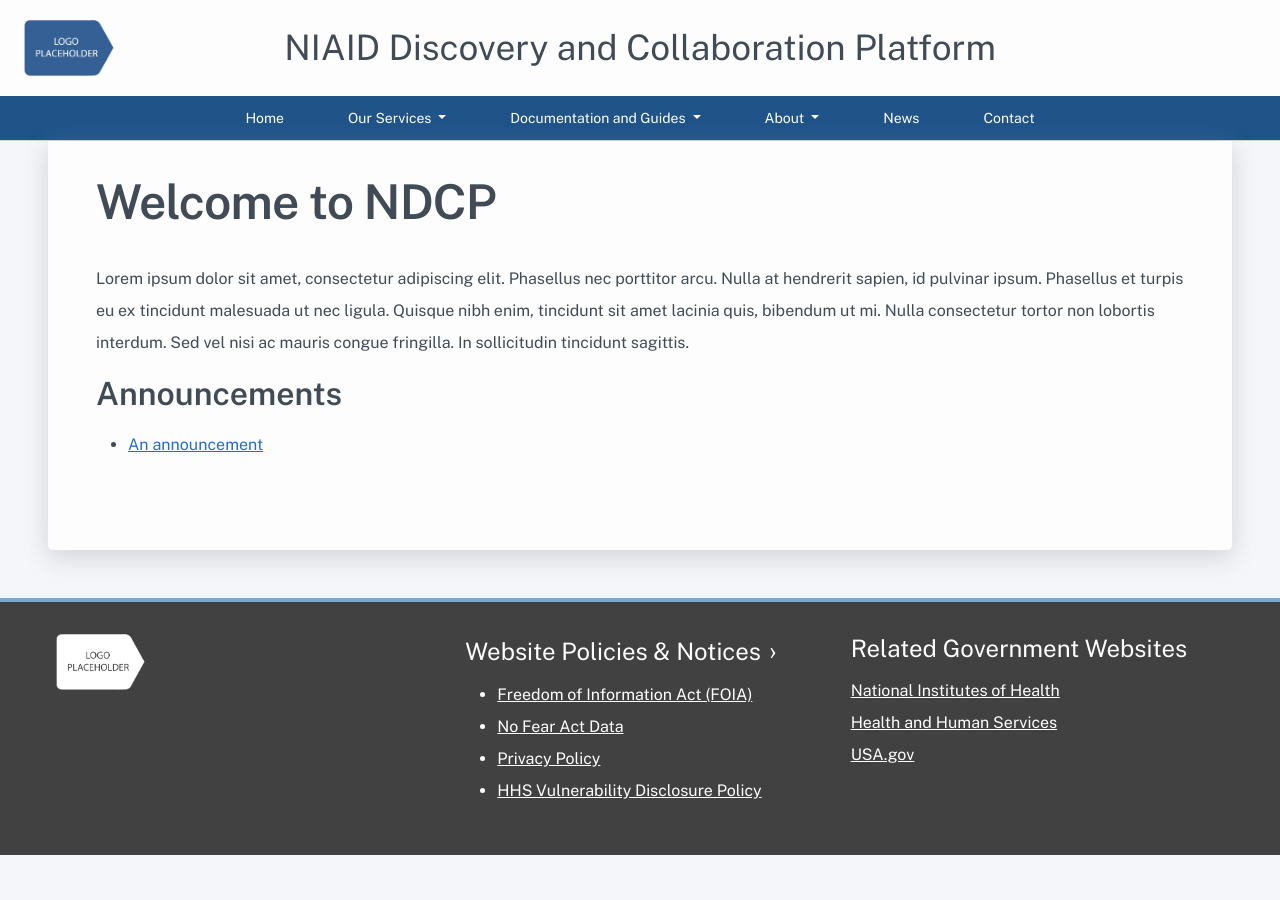
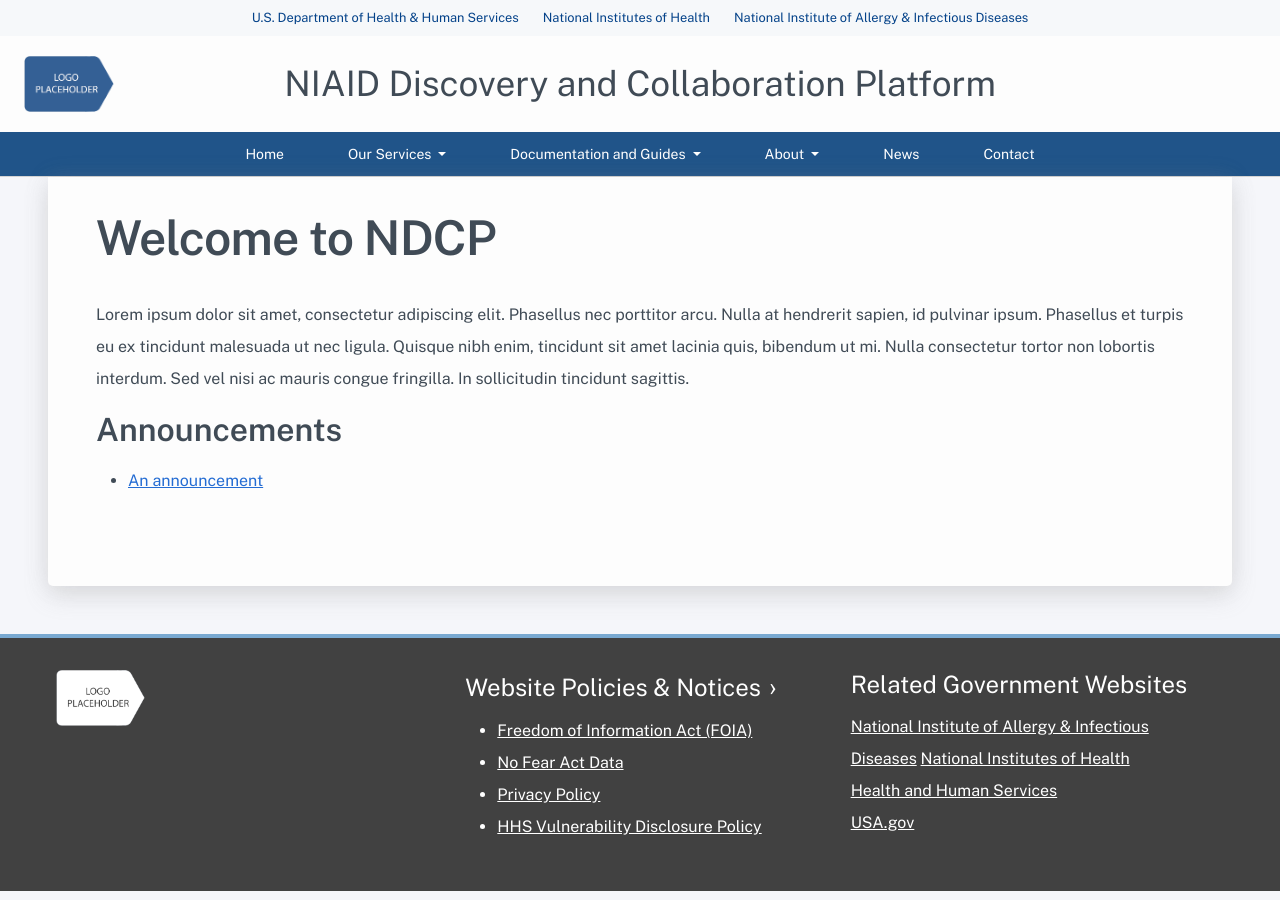
Before and after one commit to spartanicus/ndcp-front-website, a Jekyll site: the page built from index.md, in a window 1280 px wide. Built offline with Jekyll 4.4.1, drawn with Linux system fonts in a browser that asks for light colours.

Commit message:
Add NIAID to footer and hide top organizational links on smaller screens

```diff
--- a/_includes/footer.html
+++ b/_includes/footer.html
@@ -23,7 +23,9 @@
         <div class="col-12 col-lg-6">
           <div id="block-relatedgovernmentwebsites" class="block block-block-content block-block-content3c700864-3242-4ab3-a522-0eda1fece512">
             <div class="clearfix text-formatted field field--name-body field--type-text-with-summary field--label-hidden field__item"><h4>Related Government Websites</h4>
-              <div><a class="footer--relatedgovernmentwebsites ext-link-footer" href="http://www.nih.gov" data-nav="footer-nav-national-institutes-of-health" target="_blank">National Institutes of Health</a><!--a href="http://www.nih.gov" class="ext-link-icon" aria-label="External Link"></a--><br>
+              <div>
+                <a href="http://www.niaid.nih.gov/" title="National Institute of Allergy &amp; Infectious Diseases">National Institute of Allergy &amp; Infectious Diseases</a>
+                <a class="footer--relatedgovernmentwebsites ext-link-footer" href="http://www.nih.gov" data-nav="footer-nav-national-institutes-of-health" target="_blank">National Institutes of Health</a><!--a href="http://www.nih.gov" class="ext-link-icon" aria-label="External Link"></a--><br>
                 <a class="footer--relatedgovernmentwebsites ext-link-footer" href="http://www.hhs.gov" data-nav="footer-nav-health-and-human-services" target="_blank">Health and Human Services</a><!--a href="http://www.hhs.gov" class="ext-link-icon" aria-label="External Link"></a--><br>
                 <a class="footer--relatedgovernmentwebsites ext-link-footer" href="http://www.usa.gov" data-nav="footer-nav-usa.gov" target="_blank">USA.gov</a><!--a href="http://www.usa.gov" class="ext-link-icon" aria-label="External Link"></a--></div>
             </div>
--- a/_sass/3-responsive-large.scss
+++ b/_sass/3-responsive-large.scss
@@ -4,6 +4,9 @@
   /* BODY, FONTS, and HEADINGS */
   h1 {
     font-size: 3rem;
+  }
+  #ndcp-org-links {
+    display: block;
   }
   #ndcp-org-links ul {
     padding: 0.4em;
```
